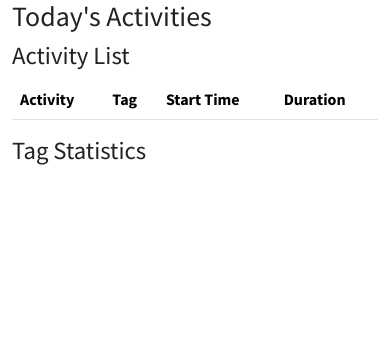
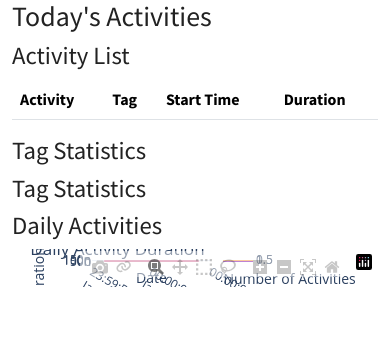
Before and after one commit to Wymagin/Activity_tracker, a Django app: page /dashboard/ in a window 390 px wide. Shown: the part 60-399 px from the top of the page. Run offline with Django 5.2, Linux system fonts and the light colour scheme; a user stored in the database is signed in; tables that the repository leaves empty hold one stand-in row (values such as "Sample post"); lists and menus that the app fills with data are empty; some libraries are stand-ins or nearby versions.

Commit message:
Added pandas+plotly basic chart

```diff
--- a/activity_tracker/admin.py
+++ b/activity_tracker/admin.py
@@ -1,2 +1,4 @@
 from django.contrib import admin
 from .models import *
+
+admin.site.register(Activity)
--- a/activity_tracker/templates/activity_tracker/dashboard.html
+++ b/activity_tracker/templates/activity_tracker/dashboard.html
@@ -1,6 +1,7 @@
 {% extends 'activity_tracker/base.html' %}
 
 {% block content %}
+
 <div class="container dashboard">
     <h1>Today's Activities</h1>
 
@@ -44,6 +45,30 @@
                 {% endfor %}
             </ul>
         </div>
+        <div class="col-md-4">
+            <h2>Tag Statistics</h2>
+            <ul class="list-group">
+                {% for tag_stat in tag_stats %}
+                <li class="list-group-item d-flex justify-content-between align-items-center">
+                    {{ tag_stat.predefined_tag }}
+                    <span class="badge bg-primary">
+                        {{ tag_stat.activity_count }} activities
+                    </span>
+                    <span class="badge bg-secondary">
+                        {{ tag_stat.total_duration }}
+                    </span>
+                </li>
+                {% endfor %}
+            </ul>
+
+        </div>
     </div>
+    <div class="row">
+        <div class="col-12">
+            <h2>Daily Activities</h2>
+            {{ daily_activities_chart|safe }}
+        </div>
+    </div>
+
 </div>
 {% endblock %}
--- /dev/null
+++ b/activity_tracker/utils.py
@@ -0,0 +1,45 @@
+import plotly.express as px
+import plotly.offline as opy
+import pandas as pd
+from django.db.models import Count, Sum, DurationField
+from django.db.models.functions import TruncDate
+from .models import Activity
+
+
+def aggregate_daily_activities(user):
+    daily_activities = Activity.objects.filter(user=user).annotate(
+        day=TruncDate('start_time')
+    ).values('day').annotate(
+        activity_count=Count('id'),
+        total_duration=Sum('duration', output_field=DurationField())
+    ).order_by('day')
+
+    return daily_activities
+
+
+def create_daily_activities_chart(user):
+    daily_activities = aggregate_daily_activities(user)
+
+    # Convert to DataFrame
+    df = pd.DataFrame(daily_activities)
+
+    # Convert duration to minutes for better visualization
+    df['total_duration_minutes'] = df['total_duration'].apply(lambda x: x.total_seconds() / 60 if x else 0)
+
+    # Create plotly figure
+    fig = px.bar(
+        df,
+        x='day',
+        y='total_duration_minutes',
+        color='activity_count',
+        title='Daily Activity Duration',
+        labels={
+            'day': 'Date',
+            'total_duration_minutes': 'Total Duration (minutes)',
+            'activity_count': 'Number of Activities'
+        }
+    )
+
+    # Convert to div
+    chart_div = opy.plot(fig, output_type='div', include_plotlyjs=True)
+    return chart_div
--- a/activity_tracker/views.py
+++ b/activity_tracker/views.py
@@ -8,7 +8,7 @@ from django.contrib.auth import authenticate, login, logout
 from django.contrib.auth.views import LoginView
 from django.urls import reverse_lazy
 from django.contrib import messages
-
+from .utils import create_daily_activities_chart
 
 def base_view(request):
     return render(request, 'activity_tracker/base.html', {
@@ -32,19 +32,6 @@ def sign_up(request):
         form = UserRegistrationForm()
     return render(request, 'activity_tracker/register.html', {'form': form})
 
-# def login_view(request):
-#     if request.method == 'POST':
-#         username = request.POST['username']
-#         password = request.POST['password']
-#         user = authenticate(request, username=username, password=password)
-
-#         if user is not None:
-#             auth_login(request, user)
-#             return redirect('dashboard')  # Redirect to dashboard after successful login
-#         else:
-#             messages.error(request, 'Invalid username or password')
-
-#     return render(request, 'activity_tracker/login.html')
 
 class login_view(LoginView):
     template_name = 'activity_tracker/login.html'
@@ -77,9 +64,12 @@ def dashboard_view(request):
          activity_count=Count('id')
      )
 
+    daily_activities_chart = create_daily_activities_chart(request.user)
+
     context = {
         'today_activities': today_activities,
         'tag_stats': tag_stats,
+        'daily_activities_chart': daily_activities_chart,
     }
 
     return render(request, 'activity_tracker/dashboard.html', context)
```
Also changed, not shown: requirements.txt (+12 -0 lines).
